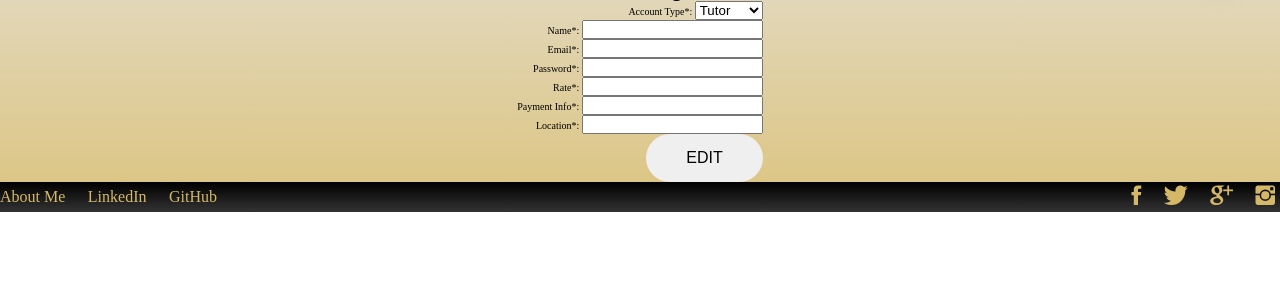
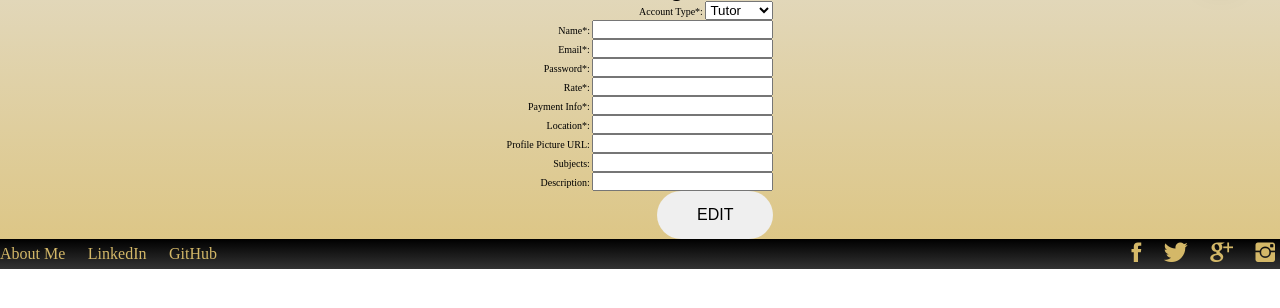
Before and after one commit to BryantCabrera/tutor-me, a Node project: template views/tutors/edit.ejs in a window 1280 px wide. Shown: the part 62-370 px from the top of the page. Run offline with Node 20 templates, Linux system fonts and the light colour scheme; the template is opened without the code that fills it, so the values that code supplies are empty; some web fonts are replaced.

```diff
--- a/views/tutors/edit.ejs
+++ b/views/tutors/edit.ejs
@@ -16,6 +16,9 @@
         Rate*: <input type="number" name="rate" value="<%= tutor.rate %>"><br>
         Payment Info*: <input type="text" name="paymentInfo" value="<%= tutor.paymentInfo %>"><br>
         Location*: <input type="number" name="location" value="<%= tutor.location %>"><br>
+        Profile Picture URL: <input type="text" name="profilePicture" value="<%= tutor.profilePicture %>"><br>
+        Subjects: <input type="text" name="subjects" value="<%= tutor.subjects %>"><br>
+        Description: <input type="text" name="description" value="<%= tutor.description %>"><br>
         <button type="submit" class="btn">Edit <%= tutor.name %></button>
     </form>
 </main>
```
Also changed, not shown: views/tutors/show.ejs (+6 -1 lines).
